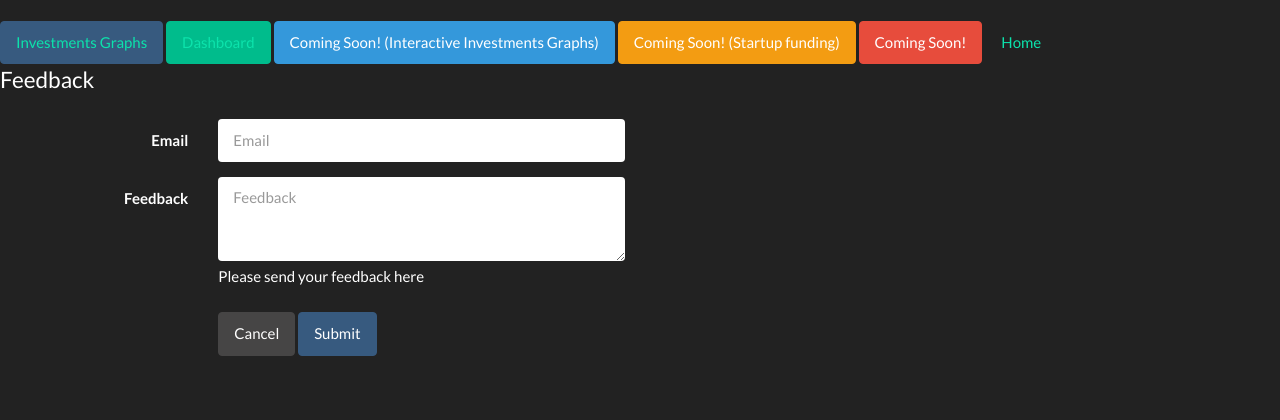
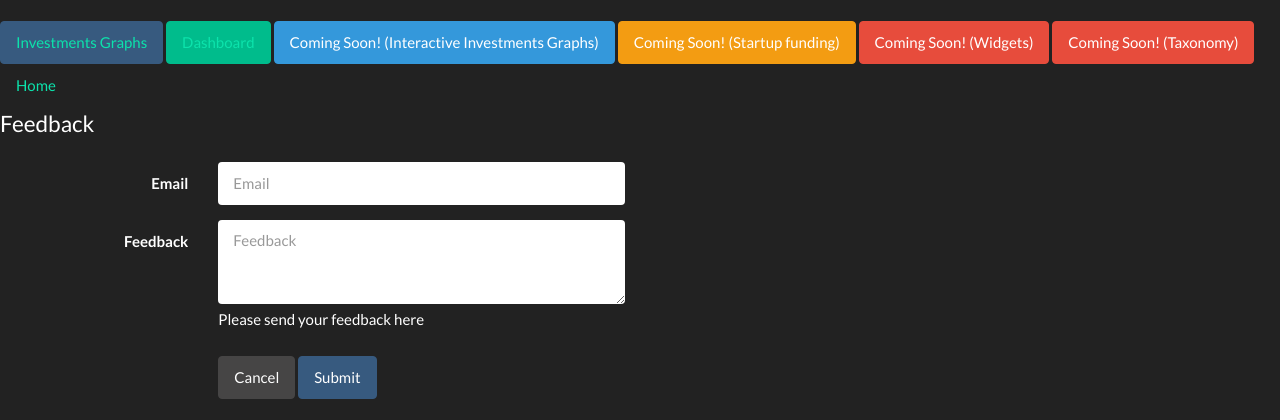
Before and after one commit to victormoussalem/close_victor, a Flask app: page / in a window 1280 px wide. Shown: the part 110-530 px from the top of the page. Run offline with Flask 2, Linux system fonts and the light colour scheme.

Commit message:
slight front end change

```diff
--- a/app/templates/homepage.html
+++ b/app/templates/homepage.html
@@ -62,7 +62,8 @@
 <button type="button" class="btn btn-success"><a href='/static/dropbox'>Dashboard</a></button>
 <button type="button" class="btn btn-info">Coming Soon! (Interactive Investments Graphs)</button>
 <button type="button" class="btn btn-warning">Coming Soon! (Startup funding)</button>
-<button type="button" class="btn btn-danger">Coming Soon!</button>
+<button type="button" class="btn btn-danger">Coming Soon! (Widgets)</button>
+<button type="button" class="btn btn-danger">Coming Soon! (Taxonomy)</button>
 <button type="button" class="btn btn-link">Home</button>
 <form class="form-horizontal">
   <fieldset>
```
